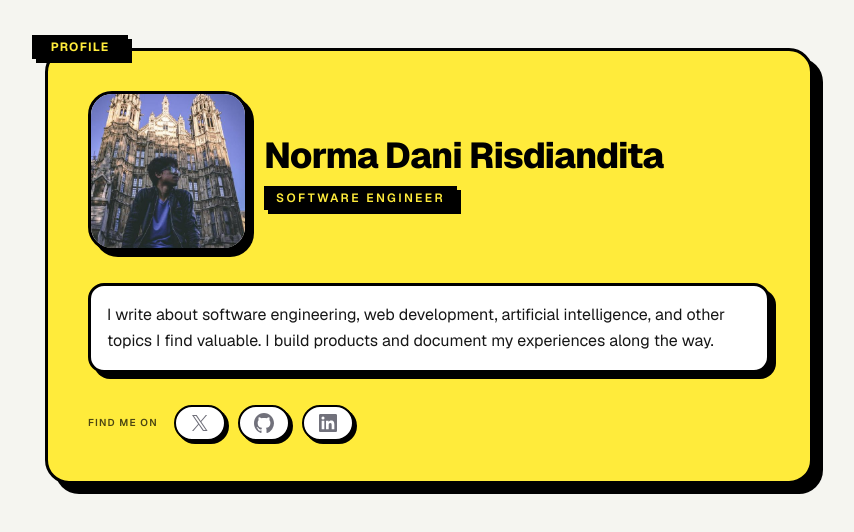
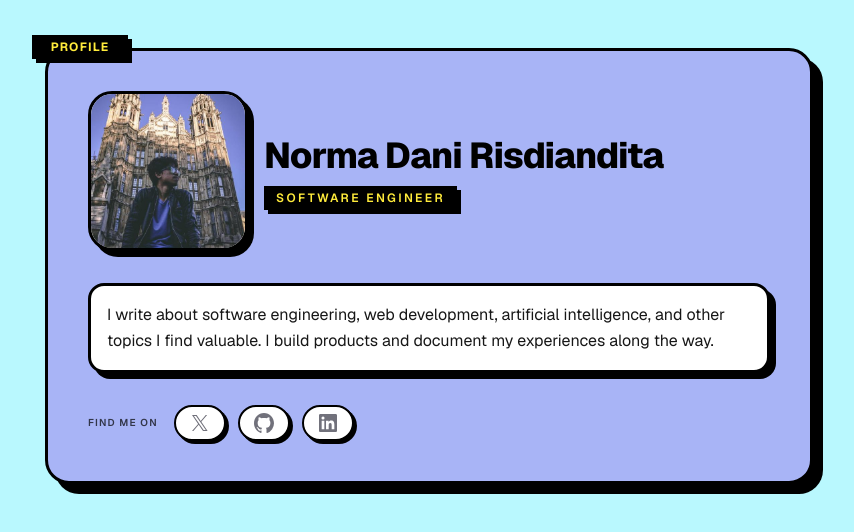
Before and after one commit to danirisdiandita/Personal-Website-V2, a Next.js app: page / in a window 1280 px wide. Shown: the top 532 px of the page, without its empty margins (211-1065 px from the left). Built offline with nearby package versions, Linux system fonts and the light colour scheme.

Commit message:
Auto-commit: 2025-11-14 17:24:06

```diff
--- a/app/page.tsx
+++ b/app/page.tsx
@@ -3,8 +3,8 @@ import Link from "next/link";
 
 export default function Home() {
   return (
-    <div className="flex min-h-screen items-start justify-center bg-[#f5f5f0] px-4 py-12 font-sans">
-      <main className="relative w-full max-w-3xl bg-[#ffeb3b] border-[3px] border-black rounded-3xl p-8 sm:p-10 shadow-[10px_10px_0_0_rgba(0,0,0,1)]">
+    <div className="flex min-h-screen items-start justify-center bg-[#B9F8FE] px-4 py-12 font-sans">
+      <main className="relative w-full max-w-3xl bg-[#A8B4F6] border-[3px] border-black rounded-3xl p-8 sm:p-10 shadow-[10px_10px_0_0_rgba(0,0,0,1)]">
         <div className="absolute -top-4 -left-4 h-6 w-24 bg-black text-xs font-bold uppercase tracking-widest text-[#ffeb3b] flex items-center justify-center shadow-[4px_4px_0_0_rgba(0,0,0,1)]">
           Profile
         </div>
```
